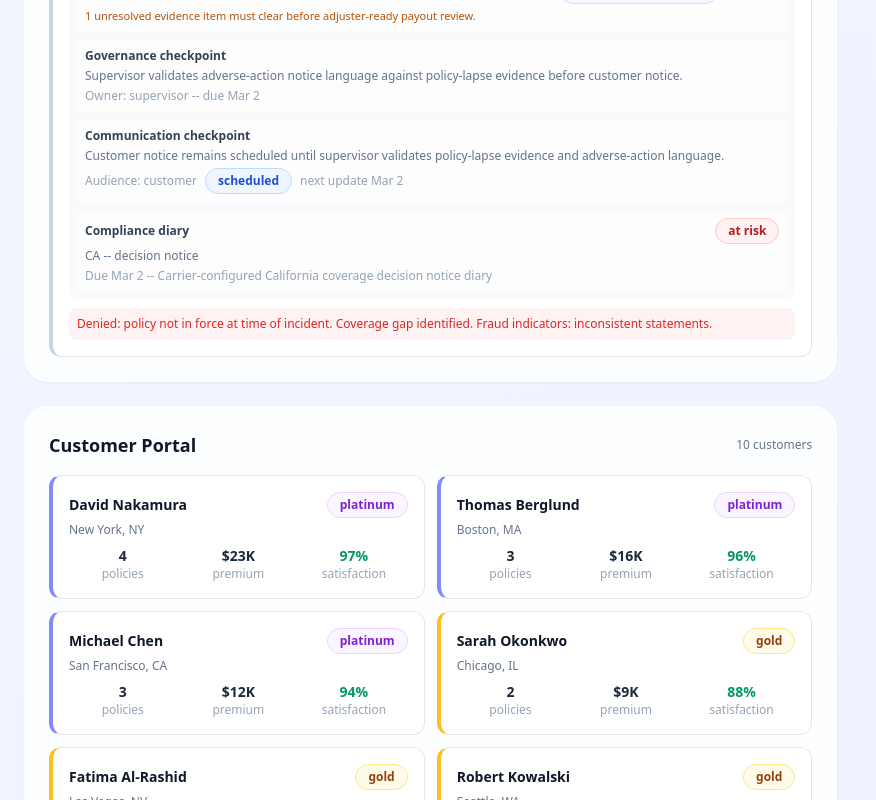
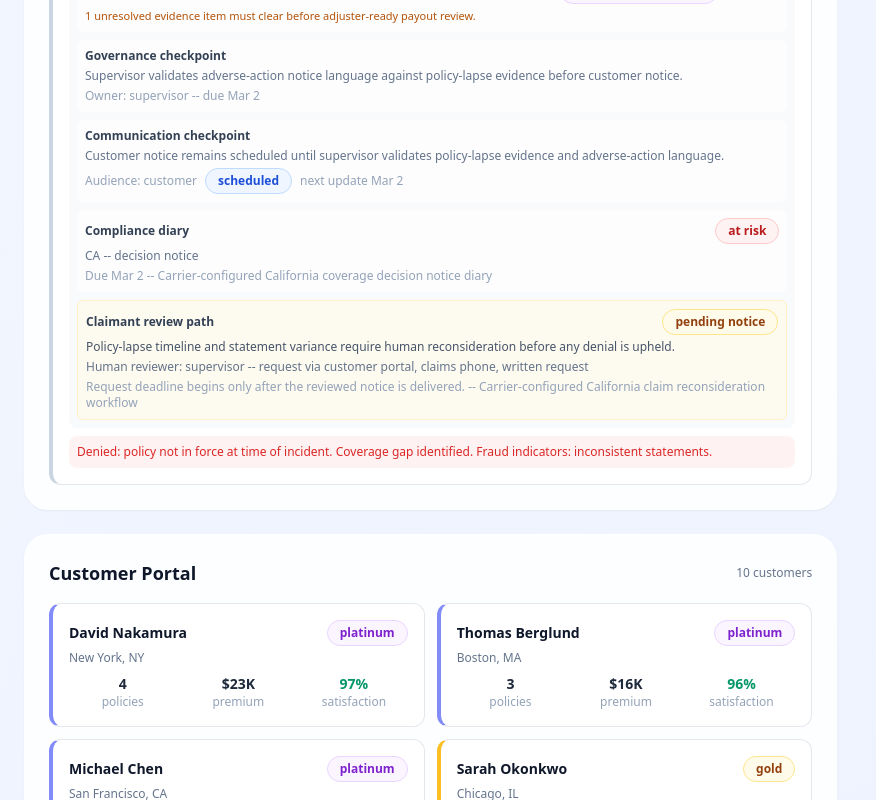
Before and after one commit to tensorgarden/insurtech-ai-platform, a Next.js app: page / in a window 1280 px wide. Shown: the part 4684-5484 px from the top of the page, without its empty margins (0-876 px from the left). Built offline with nearby package versions, Linux system fonts and the light colour scheme.

Commit message:
Add claimant reconsideration path

```diff
--- a/src/app/page.tsx
+++ b/src/app/page.tsx
@@ -327,6 +327,12 @@ function ClaimCard({ claim }: { claim: Claim }) {
     due: "amber",
     at_risk: "red",
   };
+  const claimantReviewTone = {
+    pending_notice: "amber",
+    available: "blue",
+    requested: "purple",
+    resolved: "green",
+  } as const;
 
   const typeLabel: Record<string, string> = {
     auto_collision: "Auto Collision",
@@ -497,6 +503,42 @@ function ClaimCard({ claim }: { claim: Claim }) {
             {claim.complianceCheckpoint.ruleReference}
           </div>
         </div>
+        {claim.claimantReviewCheckpoint && (
+          <div className="mt-2 rounded-md border border-amber-100 bg-amber-50/70 p-2">
+            <div className="flex flex-wrap items-center justify-between gap-2">
+              <div className="font-semibold text-slate-700">Claimant review path</div>
+              <Badge tone={claimantReviewTone[claim.claimantReviewCheckpoint.status]}>
+                {claim.claimantReviewCheckpoint.status.split("_").join(" ")}
+              </Badge>
+            </div>
+            <p className="mt-1 text-slate-600">
+              {claim.claimantReviewCheckpoint.decisionBasisSummary}
+            </p>
+            <div className="mt-1 text-slate-500">
+              Human reviewer: {claim.claimantReviewCheckpoint.reviewerRole} -- request via{" "}
+              {claim.claimantReviewCheckpoint.requestChannels
+                .map((channel) => channel.split("_").join(" "))
+                .join(", ")}
+            </div>
+            <div className="mt-1 text-slate-400">
+              {claim.claimantReviewCheckpoint.requestBy ? (
+                <>
+                  Request by{" "}
+                  <time dateTime={claim.claimantReviewCheckpoint.requestBy}>
+                    {new Date(claim.claimantReviewCheckpoint.requestBy).toLocaleDateString("en-US", {
+                      month: "short",
+                      day: "numeric",
+                    })}
+                  </time>
+                </>
+              ) : (
+                "Request deadline begins only after the reviewed notice is delivered."
+              )}
+              {" -- "}
+              {claim.claimantReviewCheckpoint.ruleReference}
+            </div>
+          </div>
+        )}
       </div>
       {claim.status === "denied" && (
         <p className="mt-2 text-xs text-red-600 bg-red-50 rounded-lg p-2">{claim.notes}</p>
--- a/src/lib/demo-data.ts
+++ b/src/lib/demo-data.ts
@@ -602,6 +602,14 @@ export const demoClaims: Claim[] = [
       dueAt: "2026-03-02T18:00:00Z",
       ruleReference: "Carrier-configured California coverage decision notice diary",
     },
+    claimantReviewCheckpoint: {
+      status: "pending_notice",
+      reviewerRole: "supervisor",
+      requestChannels: ["customer_portal", "claims_phone", "written_request"],
+      decisionBasisSummary:
+        "Policy-lapse timeline and statement variance require human reconsideration before any denial is upheld.",
+      ruleReference: "Carrier-configured California claim reconsideration workflow",
+    },
     aiDecisionRationale: "Potential adverse claim decision is routed to supervisor review because policy records show a coverage gap and statements conflict.",
     evidenceAnchors: [
       { label: "Policy lapse timeline", sourceType: "policy_record", receivedAt: "2026-02-10T08:05:00Z" },
--- a/src/lib/types.ts
+++ b/src/lib/types.ts
@@ -111,6 +111,19 @@ export interface ClaimComplianceCheckpoint {
   ruleReference: string;
 }
 
+export type ClaimantReviewStatus = "pending_notice" | "available" | "requested" | "resolved";
+
+export type ClaimantReviewChannel = "customer_portal" | "claims_phone" | "written_request";
+
+export interface ClaimantReviewCheckpoint {
+  status: ClaimantReviewStatus;
+  reviewerRole: "supervisor" | "legal";
+  requestChannels: ClaimantReviewChannel[];
+  decisionBasisSummary: string;
+  requestBy?: string;
+  ruleReference: string;
+}
+
 export interface Claim {
   id: string;
   claimNumber: string;
@@ -133,6 +146,7 @@ export interface Claim {
   governanceCheckpoint: ClaimGovernanceCheckpoint;
   communicationCheckpoint: ClaimCommunicationCheckpoint;
   complianceCheckpoint: ClaimComplianceCheckpoint;
+  claimantReviewCheckpoint?: ClaimantReviewCheckpoint;
   aiDecisionRationale: string;
   evidenceAnchors: ClaimEvidenceAnchor[];
   evidenceRequirements: ClaimEvidenceRequirement[];
```
Also changed, not shown: 1 other file (tests, documents, lock files or other folders).
